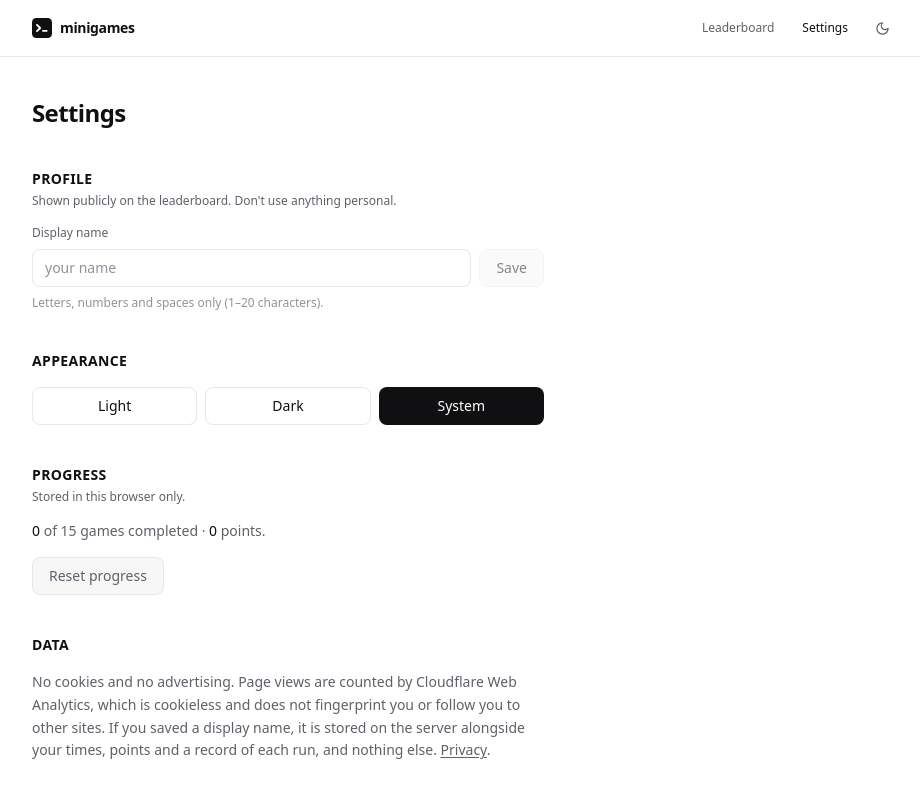
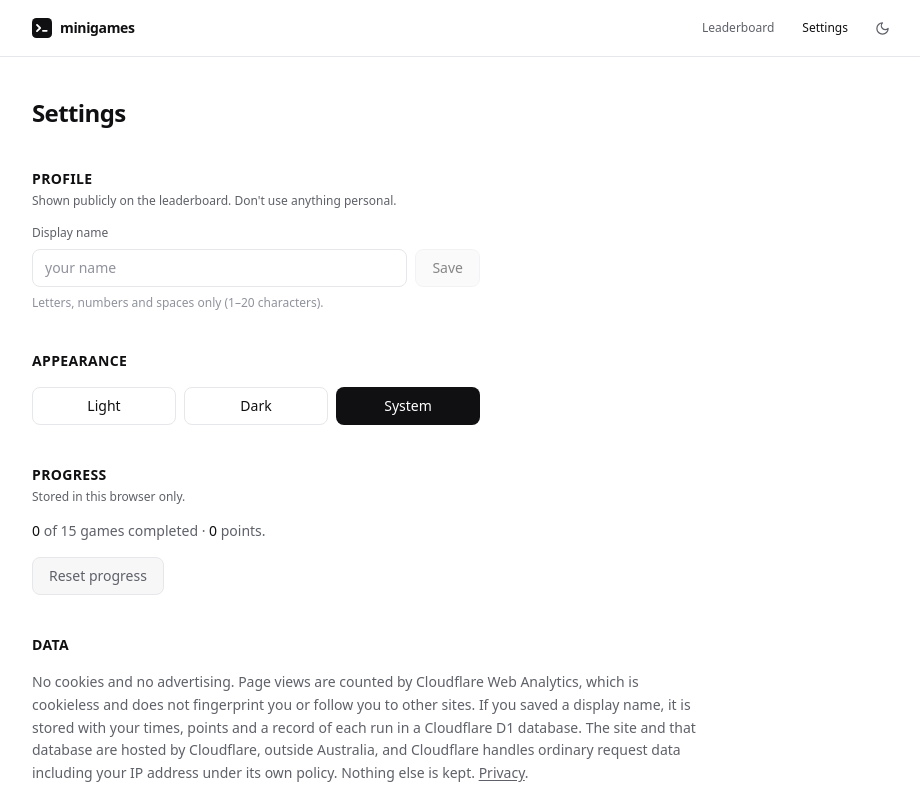
Before and after one commit to cpwillis/minigames, a Next.js app: page /settings in a window 1280 px wide. Shown: the top 800 px of the page, without its empty margins (176-1096 px from the left). Built offline with nearby package versions, Linux system fonts and the light colour scheme; no server answers.

Commit message:
fill the settings page width and name cloudflare as the processor

```diff
--- a/src/app/settings/page.tsx
+++ b/src/app/settings/page.tsx
@@ -58,7 +58,7 @@ export default function SettingsPage() {
   const completed = Object.keys(progress).length
 
   return (
-    <div className="max-w-lg space-y-10">
+    <div className="space-y-10">
       <h1 className="text-2xl font-semibold tracking-tight text-fg">Settings</h1>
 
       <Section title="Profile" description="Shown publicly on the leaderboard. Don't use anything personal.">
@@ -66,7 +66,7 @@ export default function SettingsPage() {
           <label htmlFor="display-name" className="block text-xs text-muted">
             Display name
           </label>
-          <div className="flex gap-2">
+          <div className="flex max-w-md gap-2">
             <input
               id="display-name"
               type="text"
@@ -104,7 +104,7 @@ export default function SettingsPage() {
       </Section>
 
       <Section title="Appearance">
-        <div role="group" aria-label="Theme" className="flex gap-2">
+        <div role="group" aria-label="Theme" className="flex max-w-md gap-2">
           {(['light', 'dark', 'system'] as const).map(t => (
             <button
               key={t}
@@ -131,11 +131,13 @@ export default function SettingsPage() {
       </Section>
 
       <Section title="Data">
-        <p className="text-sm leading-relaxed text-muted">
+        <p className="max-w-2xl text-sm leading-relaxed text-muted">
           No cookies and no advertising. Page views are counted by Cloudflare Web Analytics, which
           is cookieless and does not fingerprint you or follow you to other sites. If you saved a
-          display name, it is stored on the server alongside your times, points and a record of each
-          run, and nothing else.{' '}
+          display name, it is stored with your times, points and a record of each run in a Cloudflare
+          D1 database. The site and that database are hosted by Cloudflare, outside Australia, and
+          Cloudflare handles ordinary request data including your IP address under its own policy.
+          Nothing else is kept.{' '}
           <a
             href="https://cpwillis.dev/privacy"
             className="underline underline-offset-2 hover:text-fg"
```
